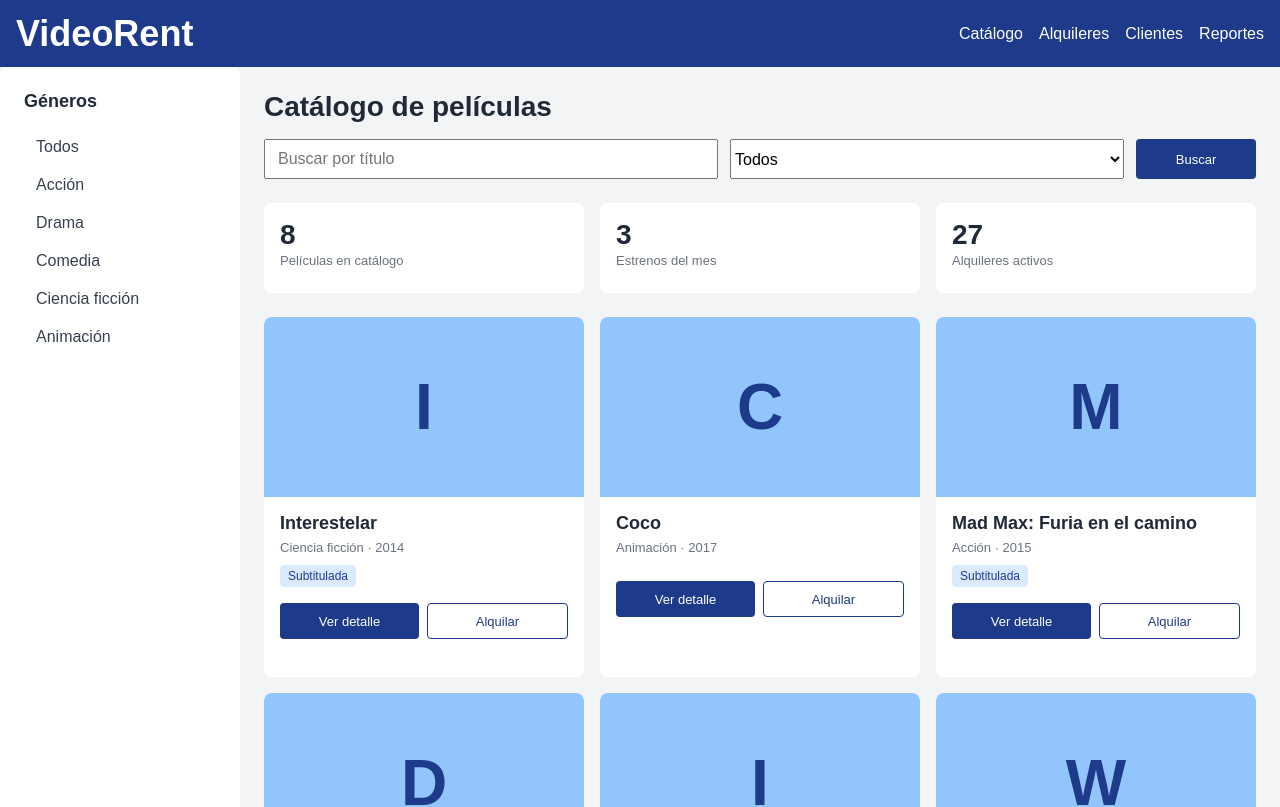
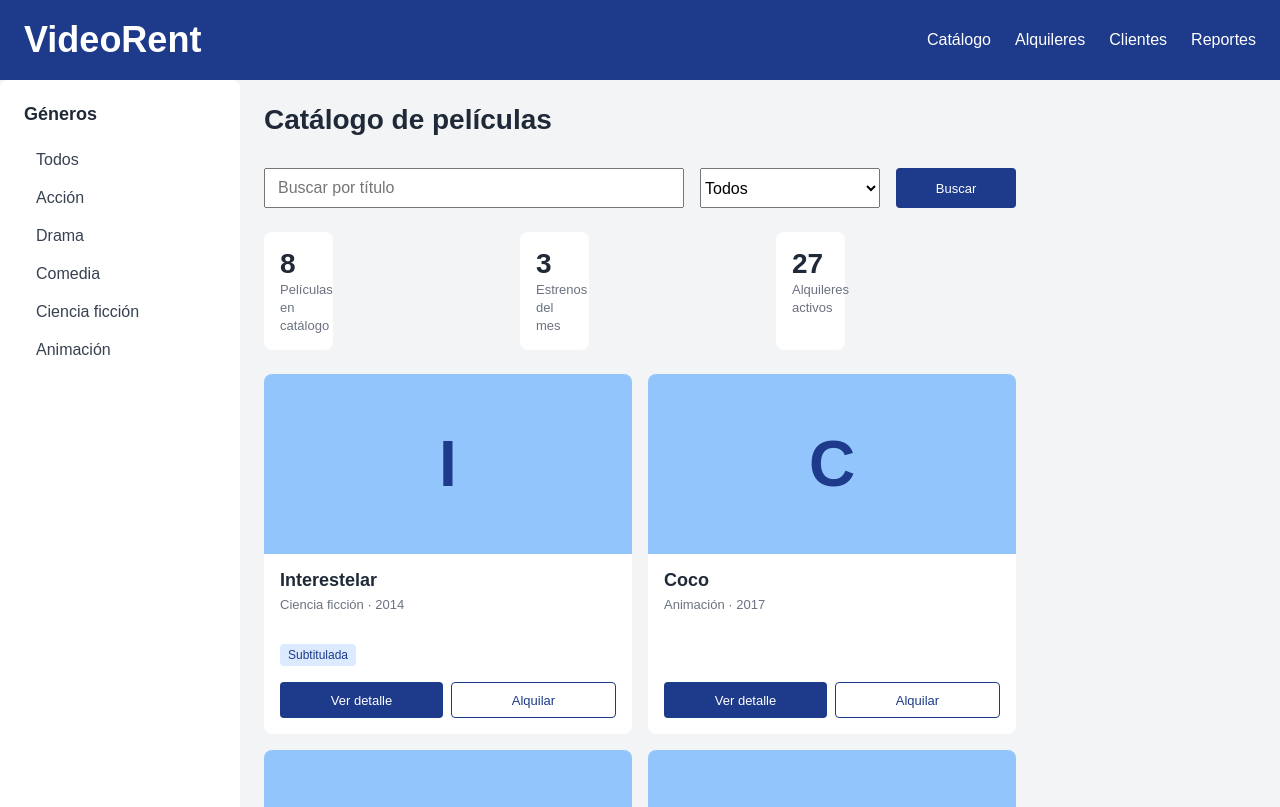
Before and after one commit to KevinVega010807/TallerDesa_tema3, an Angular app: page /catalogo in a window 1280 px wide. Shown: the top 807 px of the page. Built offline with nearby package versions, Linux system fonts and the light colour scheme.

Commit message:
feat: implementacion de CSS Grid macro layout y Flexbox en componentes

```diff
--- a/angular.json
+++ b/angular.json
@@ -2,7 +2,8 @@
   "$schema": "./node_modules/@angular/cli/lib/config/schema.json",
   "version": 1,
   "cli": {
-    "packageManager": "npm"
+    "packageManager": "npm",
+    "analytics": false
   },
   "newProjectRoot": "projects",
   "projects": {
--- a/src/app/catalogo/catalogo-dashboard/catalogo-dashboard.component.css
+++ b/src/app/catalogo/catalogo-dashboard/catalogo-dashboard.component.css
@@ -222,33 +222,134 @@ button.secondary {
 /* ===== BASE PROVISIONAL (temporal) =====
    Hace lo mínimo para que la página no se salga en el celular.
    BORRAR cuando lleguen los Pasos 1, 2 y 3 de Kevin y Persona 2. */
-.dashboard { width: auto; max-width: 1280px; }
 
 
-.header { height: auto; display: flex; flex-wrap: wrap; justify-content: space-between; align-items: center; gap: 8px 16px; padding: 12px 16px; }
-.logo { float: none; line-height: 1.2; }
-.nav { float: none; line-height: 1.2; display: flex; flex-wrap: wrap; gap: 8px 16px; }
-.nav a { margin-left: 0; }
+/* =======(PASO 2 Y PASO 3 - PERSONA 2) */
 
+/* paso 2 estructura macro grid layout */
+.dashboard {
+  display: grid;
+  grid-template-columns: var(--sidebar-width) 1fr;
+  grid-template-rows: var(--header-height) 1fr auto;
+  grid-template-areas:
+    "header  header"
+    "sidebar content"
+    "footer  footer";
+  min-height: 100vh;
+}
 
-.sidebar { float: none; width: auto; height: auto; }
-.content { float: none; width: auto; }
+.header {
+  grid-area: header;
+}
 
+.sidebar {
+  grid-area: sidebar;
+}
 
-.filters { display: flex; flex-wrap: wrap; gap: 12px; }
-.filters input { flex: 1 1 200px; width: auto; }
-.filters select { flex: 1 1 140px; width: auto; margin-left: 0; }
-.filters button { flex: 0 0 auto; margin-left: 0; }
+.content {
+  grid-area: content;
+}
 
+.footer {
+  grid-area: footer;
+}
 
-.stat { float: none; width: auto; height: auto; margin: 0 0 16px; }
+.cards {
+  display: grid;
+  grid-template-columns: repeat(auto-fit, minmax(260px, 1fr));
+  gap: var(--space-md);
+  overflow: visible;
+}
 
+.card {
+  float: none;
+  width: auto;
+  margin: 0;
+}
+/* ===== PASO 3  componentes internos con flexbox ===== */
+.header {
+  display: flex;
+  justify-content: space-between;
+  align-items: center;
+}
 
-.cards { display: grid; grid-template-columns: repeat(auto-fit, minmax(260px, 1fr)); gap: 16px; overflow: visible; }
-.card { float: none; width: auto; height: auto; margin: 0; }
-.card-footer { display: flex; gap: 8px; }
-.card-footer button { flex: 1; width: auto; }
+.logo {
+  float: none;
+  line-height: normal;
+  margin: 0;
+}
 
+.nav {
+  float: none;
+  line-height: normal;
+  display: flex;
+  align-items: center;
+  gap: var(--space-lg);
+}
+
+.nav a {
+  margin-left: 0;
+}
+
+.toolbar {
+  display: flex;
+  flex-direction: column;
+  gap: var(--space-md);
+  margin-bottom: var(--space-lg);
+}
+
+.filters {
+  display: flex;
+  flex-wrap: wrap;
+  align-items: center;
+  gap: var(--space-md);
+}
+
+.filters input {
+  flex: 1 1 200px;
+}
+
+.filters select {
+  flex: 0 1 180px;
+  margin-left: 0;
+}
+
+.filters button {
+  flex: 0 0 auto;
+  margin-left: 0;
+}
+
+.card {
+  display: flex;
+  flex-direction: column;
+  justify-content: space-between;
+}
+
+.card-body {
+  display: flex;
+  flex-direction: column;
+  flex-grow: 1;
+}
+
+.card-tags {
+  display: flex;
+  flex-wrap: wrap;
+  gap: var(--space-xs);
+  margin-top: auto;
+}
+
+.card-footer {
+  display: flex;
+  gap: var(--space-sm);
+}
+
+.card-footer button {
+  flex: 1;
+  width: auto;
+}
+/* ==========================================================================
+   FIN PASO 2 Y PASO 3 (PERSONA 2)
+   ========================================================================== */
 
 /* ===== PASO 4 (Persona 3) - Mobile-first ===== */
 
```
